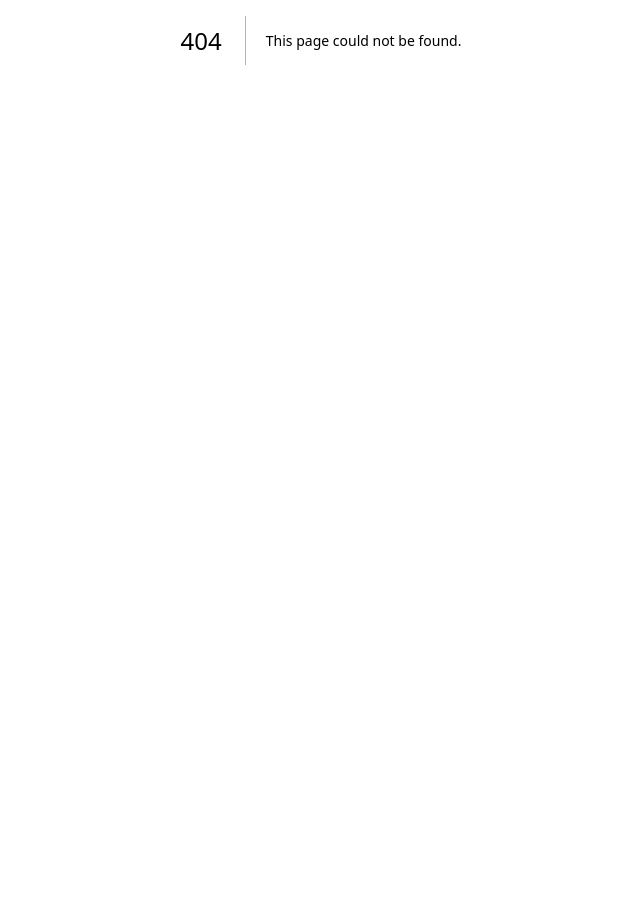
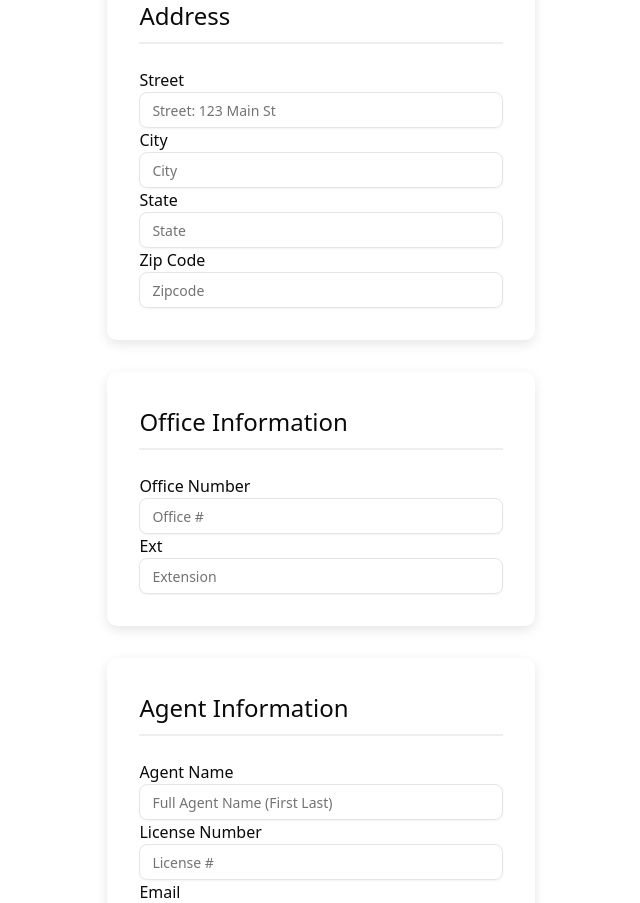
Before and after one commit to huynh-ngoc/INF117-Jascot-Development, a Next.js app in the folder reana/: page /Realtor-Popup in a window 1280 px wide. Before the commit this address had no page. Shown: the part 360-1263 px from the top of the page, without its empty margins (319-959 px from the left). Before the commit the page ends 800 px from the top, so only its background shows below. Built offline with nearby package versions, Linux system fonts and the light colour scheme.

Commit message:
Added Realtor Pop up form and other components

```diff
--- /dev/null
+++ b/reana/src/app/Realtor-Popup/page.js
@@ -0,0 +1,37 @@
+"use client";
+import RealtorProfileForm from "@/components/forms/RealtorProfileForm";
+import { useState } from "react";
+
+export default function RealtorPopup() {
+
+      const [profile, setProfile] = useState({
+        brokerage_name: "",
+        street_address: "",
+        city: "",
+        state: "",
+        zip_code: "",
+        office_number: "",
+        office_number_ext: "",
+        agent_name: "",
+        license_number: "",
+        email: "",
+        cellphone: "",
+        type_of_agent: "",
+      });
+
+    const handleProfileChange = (e) => {
+        const { name, value } = e.target;
+        setProfile((prevProfile) => ({
+          ...prevProfile,
+          [name]: value,
+        }));
+      };
+
+  return (
+    <div className="flex flex-col items-center justify-center min-h-screen py-2">
+      <h1 className="text-2xl font-bold mb-4">Realtor Popup</h1>
+      <p className="text-lg mb-4">This is the Realtor Popup page.</p>
+      <RealtorProfileForm profile={profile} onProfileChange={handleProfileChange}></RealtorProfileForm>
+    </div>
+  );
+}
--- /dev/null
+++ b/reana/src/components/forms/RealtorProfileForm.js
@@ -0,0 +1,211 @@
+import { Input } from "@/components/ui/input";
+import Section from "@/components/ui/Section";
+
+export default function RealtorProfileForm({ profile, onProfileChange }) {
+
+  // Form Validation Function
+  const validateForm = () => {
+    // Check if all required fields have been filled out
+    const requiredFields = [
+      "brokerage_name", "street_address", "city", "state", "zip_code",
+      "office_number", "office_number_ext", "agent_name", "license_number", "email"
+    ];
+    for (let field of requiredFields) {
+      if (!profile[field]) {
+        alert(`Please fill in the ${field.replace(/_/g, ' ')} field.`);
+        return false;
+      }
+    }
+    return true;
+  };
+
+  // Handle Submit
+  const handleSubmit = (e) => {
+    e.preventDefault(); // Prevent default form submission
+
+    // Validate form before proceeding
+    if (validateForm()) {
+      alert("Form submitted successfully!");
+      console.log("Form Data:", profile);
+      // Can add further logic here, like sending the data  further
+    }
+  };
+
+  return (
+    <div>
+      <form onSubmit={handleSubmit}>
+        <Section title="Investor Profile">
+          <div className="form-group">
+            <label htmlFor="brokerage_name">Brokerage Name</label>
+            <Input
+              name="brokerage_name"
+              placeholder="Brokerage Name"
+              value={profile.brokerage_name || ""}
+              onChange={onProfileChange}
+              required
+            />
+          </div>
+        </Section>
+
+        <Section title="Address">
+          <div className="form-group">
+            <label htmlFor="street_address">Street</label>
+            <Input
+              name="street_address"
+              placeholder="Street: 123 Main St"
+              value={profile.street_address || ""}
+              onChange={onProfileChange}
+              required
+            />
+          </div>
+          <div className="form-group">
+            <label htmlFor="city">City</label>
+            <Input
+              name="city"
+              placeholder="City"
+              value={profile.city || ""}
+              onChange={onProfileChange}
+              required
+            />
+          </div>
+          <div className="form-group">
+            <label htmlFor="state">State</label>
+            <Input
+              name="state"
+              placeholder="State"
+              value={profile.state || ""}
+              onChange={onProfileChange}
+              required
+            />
+          </div>
+          <div className="form-group">
+            <label htmlFor="zip_code">Zip Code</label>
+            <Input
+              name="zip_code"
+              placeholder="Zipcode"
+              value={profile.zip_code || ""}
+              onChange={onProfileChange}
+              required
+            />
+          </div>
+        </Section>
+
+        <Section title="Office Information">
+          <div className="form-group">
+            <label htmlFor="office_number">Office Number</label>
+            <Input
+              name="office_number"
+              placeholder="Office #"
+              value={profile.office_number || ""}
+              onChange={onProfileChange}
+              required
+            />
+          </div>
+          <div className="form-group">
+            <label htmlFor="office_number_ext">Ext</label>
+            <Input
+              name="office_number_ext"
+              placeholder="Extension"
+              value={profile.office_number_ext || ""}
+              onChange={onProfileChange}
+              required
+            />
+          </div>
+        </Section>
+
+        <Section title="Agent Information">
+          <div className="form-group">
+            <label htmlFor="agent_name">Agent Name</label>
+            <Input
+              name="agent_name"
+              placeholder="Full Agent Name (First Last)"
+              value={profile.agent_name || ""}
+              onChange={onProfileChange}
+              required
+            />
+          </div>
+          <div className="form-group">
+            <label htmlFor="license_number">License Number</label>
+            <Input
+              name="license_number"
+              placeholder="License #"
+              value={profile.license_number || ""}
+              onChange={onProfileChange}
+              required
+            />
+          </div>
+          <div className="form-group">
+            <label htmlFor="email">Email</label>
+            <Input
+              name="email"
+              placeholder="Email"
+              value={profile.email || ""}
+              onChange={onProfileChange}
+              required
+            />
+          </div>
+          <div className="form-group">
+            <label htmlFor="phone">Agent's Phone Number</label>
+            <Input
+              name="phone"
+              placeholder="Phone #"
+              value={profile.phone || ""}
+              onChange={onProfileChange}
+            />
+          </div>
+        </Section>
+
+        <Section title="Type of Agent">
+          <div className="form-group">
+            <label htmlFor="type_of_agent" className="block text-lg font-semibold">Type of Agent</label>
+            <div>
+              <label>
+                <input
+                  type="radio"
+                  name="type_of_agent"
+                  value="Listing/Selling"
+                  checked={profile.type_of_agent === "Listing/Selling"}
+                  onChange={onProfileChange}
+                  className="mr-2"
+                />
+                Listing/Selling
+              </label>
+              <label className="ml-4">
+                <input
+                  type="radio"
+                  name="type_of_agent"
+                  value="Purchase/Buyers"
+                  checked={profile.type_of_agent === "Purchase/Buyers"}
+                  onChange={onProfileChange}
+                  className="mr-2"
+                />
+                Purchase/Buyers
+              </label>
+              <label className="ml-4">
+                <input
+                  type="radio"
+                  name="type_of_agent"
+                  value="Both"
+                  checked={profile.type_of_agent === "Both"}
+                  onChange={onProfileChange}
+                  className="mr-2"
+                />
+                Both
+              </label>
+            </div>
+          </div>
+        </Section>
+
+        {/* Submit Button */}
+        <div className="form-group">
+          <button
+            type="submit"
+            className="bg-blue-500 text-white px-6 py-2 rounded-full hover:bg-blue-600 transition-colors"
+          >
+            Submit
+          </button>
+        </div>
+      </form>
+    </div>
+  );
+}
--- /dev/null
+++ b/reana/src/components/ui/Section.js
@@ -0,0 +1,19 @@
+export default function Section({ title, children }) {
+    return (
+      <div style={{
+        backgroundColor: "white",
+        padding: "2rem",
+        marginBottom: "2rem",
+        borderRadius: "10px",
+        boxShadow: "0 4px 12px rgba(0,0,0,0.1)"
+      }}>
+        <h2 style={{
+          borderBottom: "2px solid #eee",
+          paddingBottom: "0.5rem",
+          marginBottom: "1.5rem",
+          fontSize: "1.5rem"
+        }}>{title}</h2>
+        {children}
+      </div>
+    );
+  }
```
Also changed, not shown: reana/package.json (+6 -6 lines), 1 other file (tests, documents, lock files or other folders).
